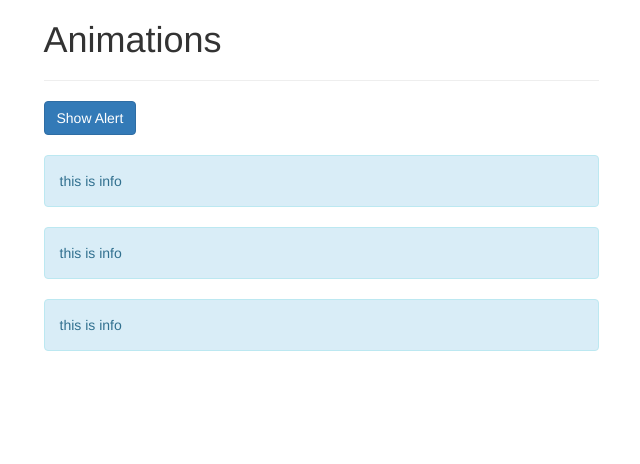
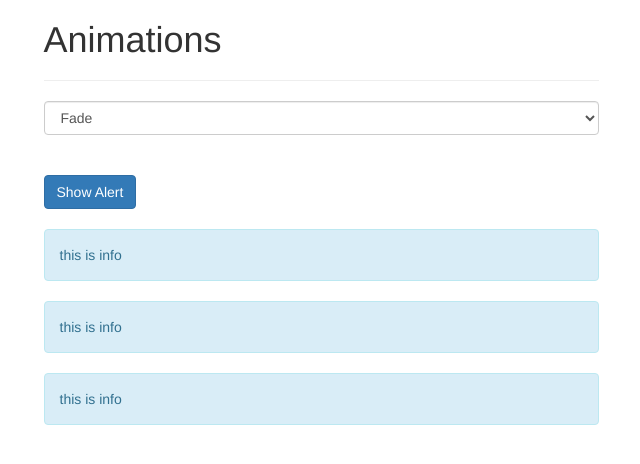
Before and after one commit to azkura/vue-transition-animation-app, a Vue app: page / in a window 1280 px wide. Shown: the top 464 px of the page, without its empty margins (319-959 px from the left). Built offline with nearby package versions, Linux system fonts and the light colour scheme.

Commit message:
using Dynamic Names and attributes

```diff
--- a/src/App.vue
+++ b/src/App.vue
@@ -4,9 +4,14 @@
             <div class="col-xs-12 col-sm-8 col-sm-offset-2 col-md-6 col-md-offset-3">
                 <h1>Animations</h1>
                 <hr>
+                <select v-model="alertAnimation" class="form-control">
+                  <option value="fade">Fade</option>
+                  <option value="slide">Slide</option>
+                </select>
+                <br><br>
                 <button class="btn btn-primary" @click="show = !show">Show Alert</button>
                 <br><br>
-                <transition name="fade">
+                <transition :name="alertAnimation">
                   <div class="alert alert-info" v-show="show">this is info</div>
                 </transition>
                 <transition name="slide" type="animation" appear="">
@@ -26,7 +31,8 @@
     export default {
         data() {
             return {
-              show: true
+              show: true,
+              alertAnimation: 'fade'
 
             }
         }
```
